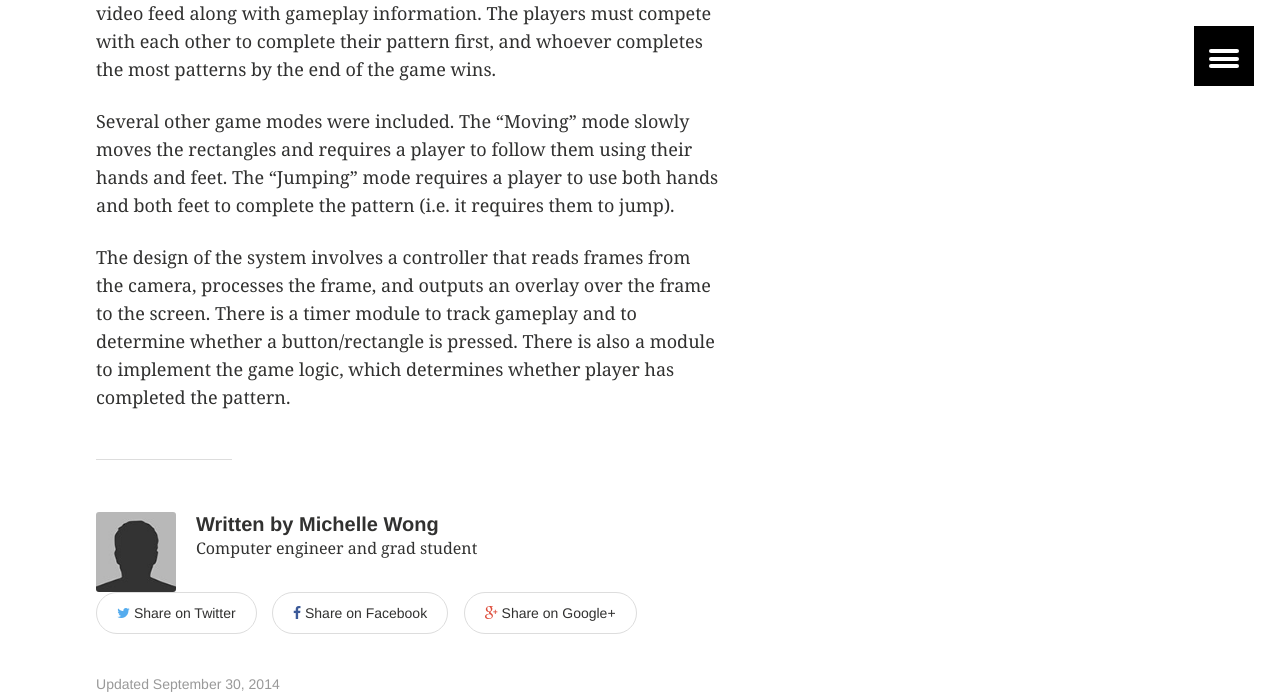
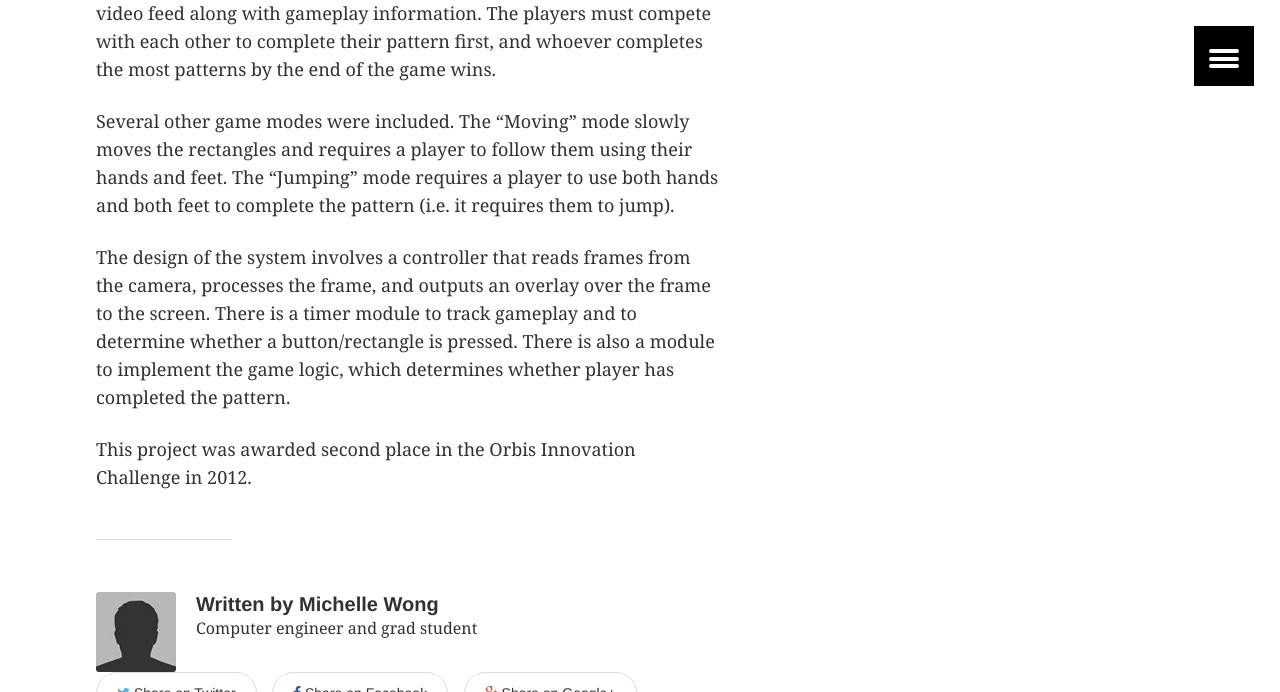
Before and after one commit to miwong/miwong.github.io, a Jekyll site: the page built from _posts/projects/2014-09-30-twist-up.md, in a window 1280 px wide and 900 px high, scrolled down 857 px, cut to the strip 0-692 px from the top of the window. Built offline with Jekyll 4.4.1, drawn with Linux system fonts in a browser that asks for light colours.

Commit message:
Updating Twist Up info

```diff
--- a/_posts/projects/2014-09-30-twist-up.md
+++ b/_posts/projects/2014-09-30-twist-up.md
@@ -22,3 +22,5 @@ In the normal game mode, the screen displays coloured rectangles that the player
 Several other game modes were included.  The "Moving" mode slowly moves the rectangles and requires a player to follow them using their hands and feet.  The "Jumping" mode requires a player to use both hands and both feet to complete the pattern (i.e. it requires them to jump).
 
 The design of the system involves a controller that reads frames from the camera, processes the frame, and outputs an overlay over the frame to the screen.  There is a timer module to track gameplay and to determine whether a button/rectangle is pressed.  There is also a module to implement the game logic, which determines whether player has completed the pattern.
+
+This project was awarded second place in the Orbis Innovation Challenge in 2012.
```
